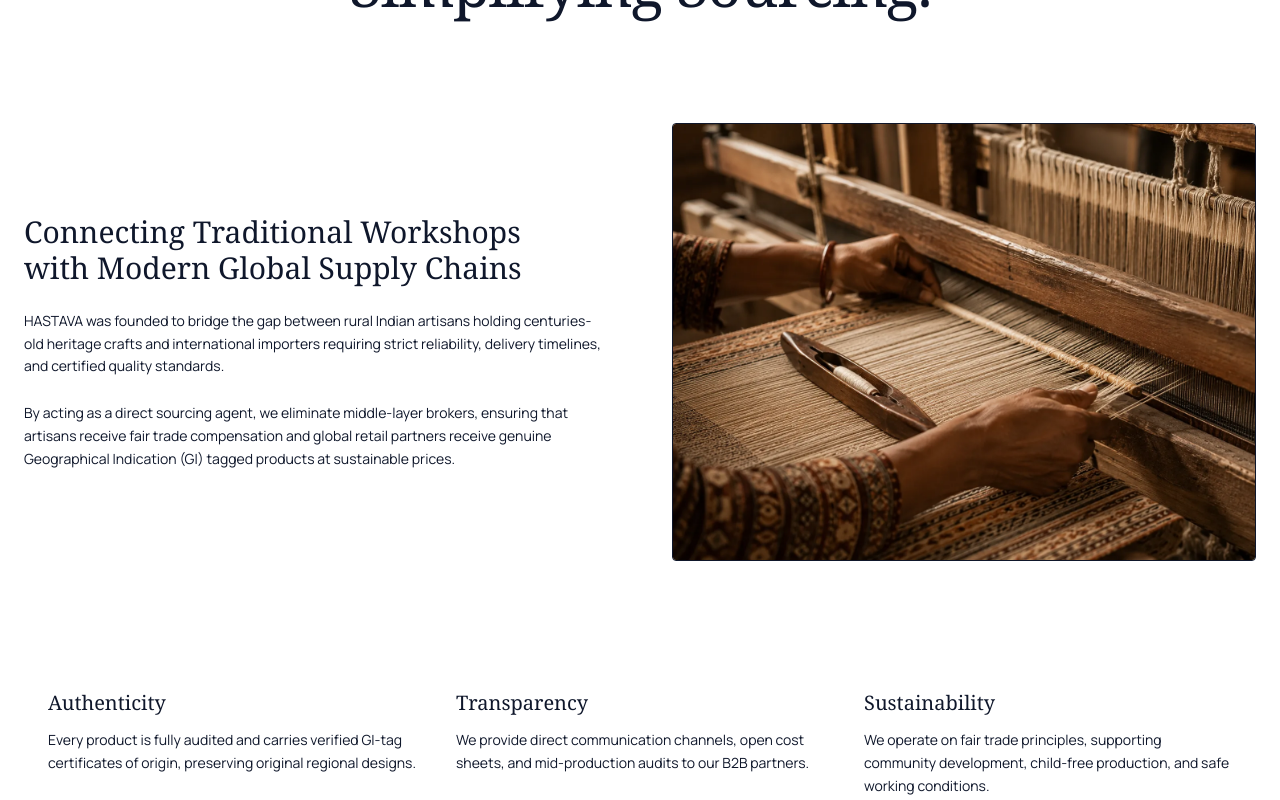
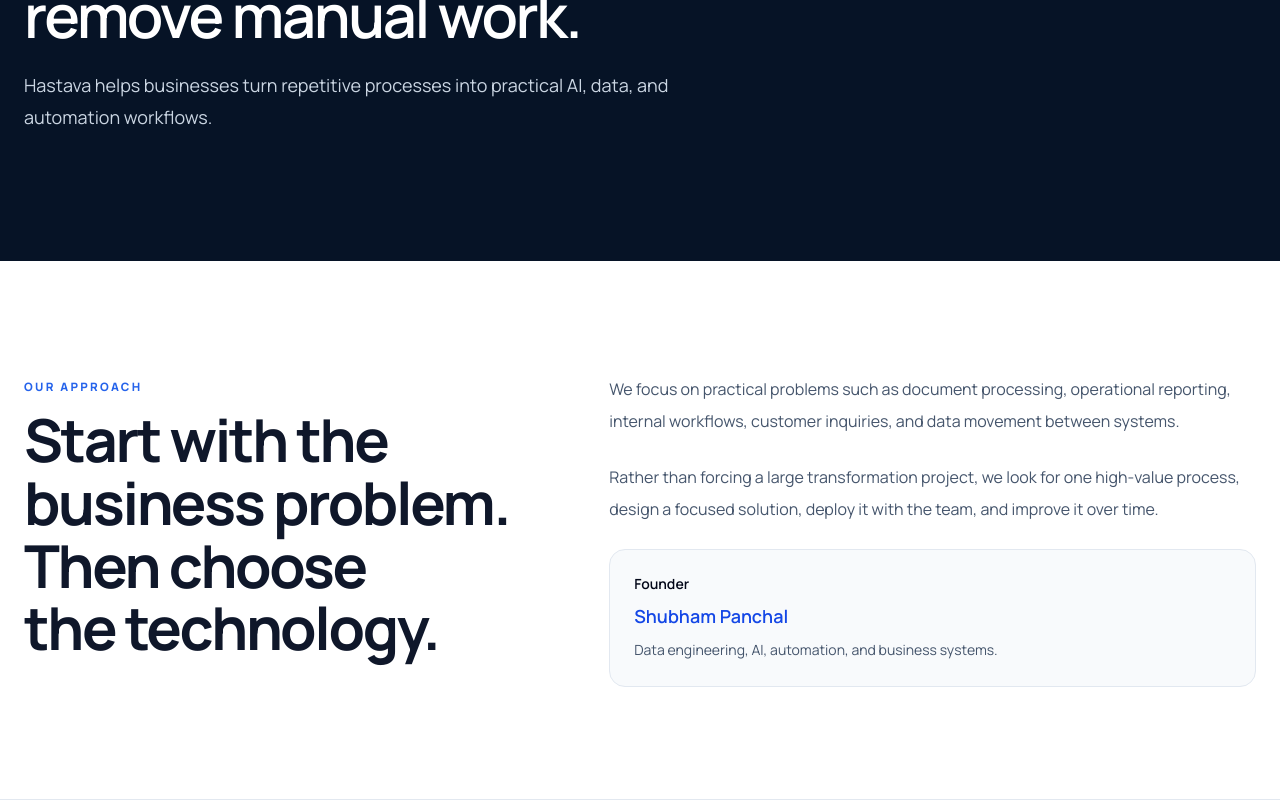
Before and after one commit to shubhpanchal/thehastava-website, a Next.js app: page /about in a window 1280 px wide. Shown: the part 320-1120 px from the top of the page. Built offline with nearby package versions, Linux system fonts and the light colour scheme.

Commit message:
Refactor About page for new Hastava brand

```diff
--- a/src/app/about/page.tsx
+++ b/src/app/about/page.tsx
@@ -1,74 +1,33 @@
-import React from "react";
-import Image from "next/image";
 import { Container } from "@/components/shared/container";
-import { IMAGE_MANIFEST } from "@/config/images";
-
-export const metadata = {
-  title: "About Us | HASTAVA Sourcing Partner",
-  description: "Learn about HASTAVA's mission, our direct-trade connection with Indian artisan clusters, and our commitment to authenticity, quality, and global distribution.",
-};
+import { siteConfig } from "@/config/site";
 
 export default function AboutPage() {
   return (
-    <div className="bg-ivory py-16 sm:py-24">
-      {/* Editorial Header */}
-      <Container className="max-w-4xl text-center flex flex-col gap-4 mb-16 sm:mb-20">
-        <span className="font-sans text-xs font-bold uppercase tracking-[0.25em] text-gold">
-          Our Heritage & Sourcing Model
-        </span>
-        <h1 className="font-serif text-4xl sm:text-5xl lg:text-6xl font-medium text-navy leading-[1.1] tracking-tight">
-          Preserving Legacy. <br />
-          Simplifying Sourcing.
-        </h1>
-        <div className="h-0.5 w-16 bg-gold/50 mx-auto mt-2" />
-      </Container>
-
-      {/* Grid Overview */}
-      <Container className="grid grid-cols-1 lg:grid-cols-12 gap-12 sm:gap-16 items-center mb-20">
-        <div className="lg:col-span-6 flex flex-col gap-6">
-          <h2 className="font-serif text-2xl sm:text-3xl text-navy">
-            Connecting Traditional Workshops with Modern Global Supply Chains
-          </h2>
-          <p className="font-sans text-sm text-slate-muted leading-relaxed">
-            HASTAVA was founded to bridge the gap between rural Indian artisans holding centuries-old heritage crafts and international importers requiring strict reliability, delivery timelines, and certified quality standards.
-          </p>
-          <p className="font-sans text-sm text-slate-muted leading-relaxed">
-            By acting as a direct sourcing agent, we eliminate middle-layer brokers, ensuring that artisans receive fair trade compensation and global retail partners receive genuine Geographical Indication (GI) tagged products at sustainable prices.
-          </p>
-        </div>
-        <div className="lg:col-span-6 relative aspect-video sm:aspect-4/3 overflow-hidden rounded-sm border border-ivory-dark bg-ivory-dark/10 shadow-premium">
-          <Image
-            src={IMAGE_MANIFEST.handWeaving.src}
-            alt={IMAGE_MANIFEST.handWeaving.alt}
-            fill
-            sizes="(max-width: 1024px) 100vw, 50vw"
-            className="object-cover"
-            priority
-          />
-        </div>
-      </Container>
-
-      {/* Core Values */}
-      <Container className="bg-navy text-ivory rounded-sm p-8 sm:p-12 shadow-luxury grid grid-cols-1 md:grid-cols-3 gap-8 sm:gap-10">
-        <div className="flex flex-col gap-3">
-          <h3 className="font-serif text-xl text-gold">Authenticity</h3>
-          <p className="font-sans text-xs sm:text-sm text-ivory/70 leading-relaxed">
-            Every product is fully audited and carries verified GI-tag certificates of origin, preserving original regional designs.
-          </p>
-        </div>
-        <div className="flex flex-col gap-3">
-          <h3 className="font-serif text-xl text-gold">Transparency</h3>
-          <p className="font-sans text-xs sm:text-sm text-ivory/70 leading-relaxed">
-            We provide direct communication channels, open cost sheets, and mid-production audits to our B2B partners.
-          </p>
-        </div>
-        <div className="flex flex-col gap-3">
-          <h3 className="font-serif text-xl text-gold">Sustainability</h3>
-          <p className="font-sans text-xs sm:text-sm text-ivory/70 leading-relaxed">
-            We operate on fair trade principles, supporting community development, child-free production, and safe working conditions.
-          </p>
-        </div>
-      </Container>
+    <div>
+      <section className="bg-[#061326] py-24 text-white md:py-32">
+        <Container>
+          <span className="section-eyebrow section-eyebrow-dark">About Hastava</span>
+          <h1 className="mt-4 max-w-4xl text-5xl font-semibold tracking-[-.04em] md:text-6xl">We build systems that remove manual work.</h1>
+          <p className="mt-6 max-w-2xl text-lg leading-8 text-slate-300">Hastava helps businesses turn repetitive processes into practical AI, data, and automation workflows.</p>
+        </Container>
+      </section>
+      <section className="bg-white py-20 md:py-28">
+        <Container className="grid gap-14 lg:grid-cols-[.9fr_1.1fr]">
+          <div>
+            <span className="section-eyebrow">Our approach</span>
+            <h2 className="section-title mt-3">Start with the business problem. Then choose the technology.</h2>
+          </div>
+          <div className="space-y-6 text-base leading-8 text-slate-600">
+            <p>We focus on practical problems such as document processing, operational reporting, internal workflows, customer inquiries, and data movement between systems.</p>
+            <p>Rather than forcing a large transformation project, we look for one high-value process, design a focused solution, deploy it with the team, and improve it over time.</p>
+            <div className="rounded-2xl border border-slate-200 bg-slate-50 p-6">
+              <div className="text-sm font-semibold text-slate-950">Founder</div>
+              <div className="mt-2 text-lg font-semibold text-blue-700">{siteConfig.founderName}</div>
+              <p className="mt-2 text-sm leading-6 text-slate-600">Data engineering, AI, automation, and business systems.</p>
+            </div>
+          </div>
+        </Container>
+      </section>
     </div>
   );
 }
```
